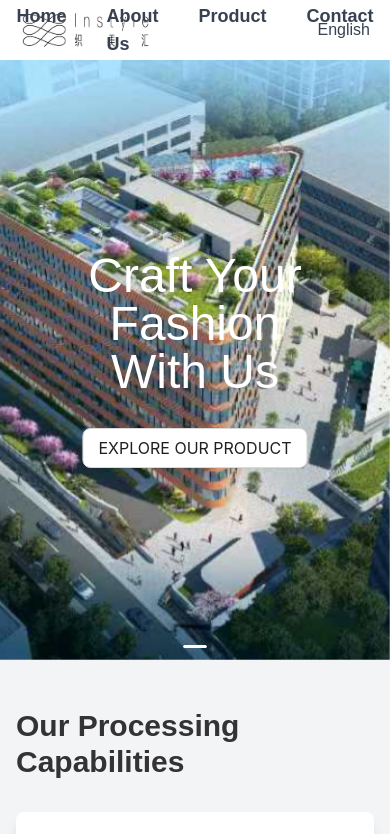
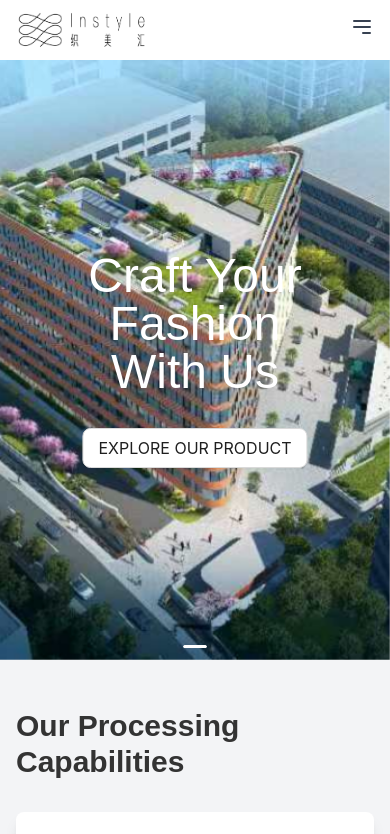
Before and after one commit to KAGA11/Instyle, a React (Vite) app: page / in a window 390 px wide. Shown: the top 834 px of the page. Built offline with nearby package versions, Linux system fonts and the light colour scheme.

Commit message:
add mobile & router

```diff
--- a/package.json
+++ b/package.json
@@ -13,6 +13,7 @@
     "antd": "^5.22.7",
     "react": "^18.3.1",
     "react-dom": "^18.3.1",
+    "react-router-dom": "^7.1.1",
     "styled-components": "^6.1.13"
   },
   "devDependencies": {
--- a/src/App.tsx
+++ b/src/App.tsx
@@ -1,43 +1,22 @@
 import React from 'react';
-import Header from './Components/Header';
-import Carousel from './Components/Carousel';
-import Description from './Components/Description';
-import desc from './assets/desc/assets'
-import Footer from './Components/Footer';
-import { descClothing, descProcessing } from './attribute';
+import { BrowserRouter as Router, Routes, Route } from 'react-router-dom';
+import Home from './pages/Home';
+import Contact from './pages/Contact';
+import About from './pages/About';
+import Product from './pages/Product';
 
-
-const App: React.FC = () => {
+const AppRouter: React.FC = () => {
   return (
-    <>
-      <Header />
-      <Carousel />
-      <Description
-        title='Our Processing Capabilities'
-        descList={[
-          desc.desc1,
-          desc.desc2,
-          desc.desc3,
-        ]}
-        header={descProcessing.header}
-        body={descProcessing.body}
-      />
-
-      <Description
-        title='Featured Clothing Items'
-        descList={[
-          desc.desc4,
-          desc.desc5,
-          desc.desc6,
-        ]}
-        header={descClothing.header}
-        body={descClothing.body}
-      />
-
-
-      <Footer />
-    </>
+    <Router>
+      <Routes>
+        {/* 首页 */}
+        <Route path="/" element={<Home />} />
+        <Route path="/about" element={<About />} />
+        <Route path="/product" element={<Product />} />
+        <Route path="/contact" element={<Contact />} />
+      </Routes>
+    </Router>
   );
 };
 
-export default App;
+export default AppRouter;
--- a/src/Components/Header.tsx
+++ b/src/Components/Header.tsx
@@ -1,26 +1,68 @@
-import React from 'react';
+import React, { useState } from 'react';
 import logo from '../assets/logo.png';
+import { Link } from 'react-router-dom';
 
 const Header: React.FC = () => {
+  const [isMenuOpen, setIsMenuOpen] = useState(false);
+
+  const toggleMenu = () => {
+    setIsMenuOpen(!isMenuOpen);
+  };
+
   return (
-    <header className="w-full bg-white flex justify-between items-center px-5 py-2.5">
-      {/* 左侧：Logo */}
+    <header className="w-full bg-white shadow-sm">
+      <div className="container mx-auto px-4 py-2.5 flex justify-between items-center">
         <div className="flex items-center">
           <img src={logo} alt="Logo" className="h-10 w-auto" />
         </div>
 
-      {/* 中间：导航链接 */}
-      <div className="flex space-x-10 font-bold absolute left-1/2 transform -translate-x-1/2">
-        <a href="#" className="text-gray-700 hover:text-red-500 text-lg">Home</a>
-        <a href="#" className="text-gray-700 hover:text-red-500 text-lg">About Us</a>
-        <a href="#" className="text-gray-700 hover:text-red-500 text-lg">Product</a>
-        <a href="#" className="text-gray-700 hover:text-red-500 text-lg">Contact</a>
+        {/* 桌面端 */}
+        <div className="hidden sm:flex space-x-10 font-bold">
+          <Link to="/" className="text-gray-700 hover:text-red-500 text-lg">Home</Link>
+          <Link to="/about" className="text-gray-700 hover:text-red-500 text-lg">About Us</Link>
+          <Link to="/product" className="text-gray-700 hover:text-red-500 text-lg">Product</Link>
+          <Link to="/contact" className="text-gray-700 hover:text-red-500 text-lg">Contact</Link>
         </div>
 
-      {/* 右侧：语言切换 */}
-      <div className="cursor-pointer text-gray-700 hover:text-red-500">
+        <div className="hidden sm:block cursor-pointer text-gray-700 hover:text-red-500">
           English
         </div>
+
+        {/* 移动端菜单按钮 */}
+        <div className="sm:hidden">
+          <button onClick={toggleMenu} className="text-gray-700 hover:text-red-500 focus:outline-none">
+            <svg
+              className="w-6 h-6"
+              fill="none"
+              stroke="currentColor"
+              viewBox="0 0 24 24"
+              xmlns="http://www.w3.org/2000/svg"
+            >
+              <path
+                strokeLinecap="round"
+                strokeLinejoin="round"
+                strokeWidth="2"
+                d={isMenuOpen ? "M6 18L18 6M6 6l12 12" : "M4 6h16M4 12h16m-7 6h7"}
+              />
+            </svg>
+          </button>
+        </div>
+      </div>
+
+      {/* 移动端菜单（展开时显示） */}
+      {isMenuOpen && (
+        <div className="sm:hidden bg-white shadow-lg">
+          <div className="flex flex-col space-y-4 p-4">
+            <Link to="/" className="text-gray-700 hover:text-red-500 text-lg">Home</Link>
+            <Link to="/about" className="text-gray-700 hover:text-red-500 text-lg">About Us</Link>
+            <Link to="/product" className="text-gray-700 hover:text-red-500 text-lg">Product</Link>
+            <Link to="/contact" className="text-gray-700 hover:text-red-500 text-lg">Contact</Link>
+            <div className="cursor-pointer text-gray-700 hover:text-red-500 text-sm">
+              English
+            </div>
+          </div>
+        </div>
+      )}
     </header>
   );
 };
--- /dev/null
+++ b/src/pages/About.tsx
@@ -0,0 +1,12 @@
+import React from 'react'
+import Header from "../Components/Header";
+
+function About() {
+  return (
+    <div>
+      <Header />
+    </div>
+  )
+}
+
+export default About
--- /dev/null
+++ b/src/pages/Contact.tsx
@@ -0,0 +1,12 @@
+import React from 'react'
+import Header from "../Components/Header";
+
+function Contact() {
+  return (
+    <div>
+        <Header />
+    </div>
+  )
+}
+
+export default Contact
--- /dev/null
+++ b/src/pages/Home.tsx
@@ -0,0 +1,33 @@
+import React from "react";
+import Header from "../Components/Header";
+import Carousel from "../Components/Carousel";
+import Description from "../Components/Description";
+import desc from "../assets/desc/desc";
+import Footer from "../Components/Footer";
+import { descClothing, descProcessing } from "../attribute";
+
+const Home: React.FC = () => {
+  return (
+    <>
+      <Header />
+      <Carousel />
+      <Description
+        title="Our Processing Capabilities"
+        descList={[desc.desc1, desc.desc2, desc.desc3]}
+        header={descProcessing.header}
+        body={descProcessing.body}
+      />
+
+      <Description
+        title="Featured Clothing Items"
+        descList={[desc.desc4, desc.desc5, desc.desc6]}
+        header={descClothing.header}
+        body={descClothing.body}
+      />
+
+      <Footer />
+    </>
+  );
+};
+
+export default Home;
--- /dev/null
+++ b/src/pages/Product.tsx
@@ -0,0 +1,12 @@
+import React from 'react'
+import Header from "../Components/Header";
+
+function Product() {
+  return (
+    <div>
+      <Header />
+    </div>
+  )
+}
+
+export default Product
```
Also changed, not shown: src/main.tsx (+8 -8 lines), src/assets/desc/desc.ts (renamed from src/assets/desc/assets.ts), 1 other file (tests, documents, lock files or other folders). Lines whose indentation alone changed are shown as unchanged.
